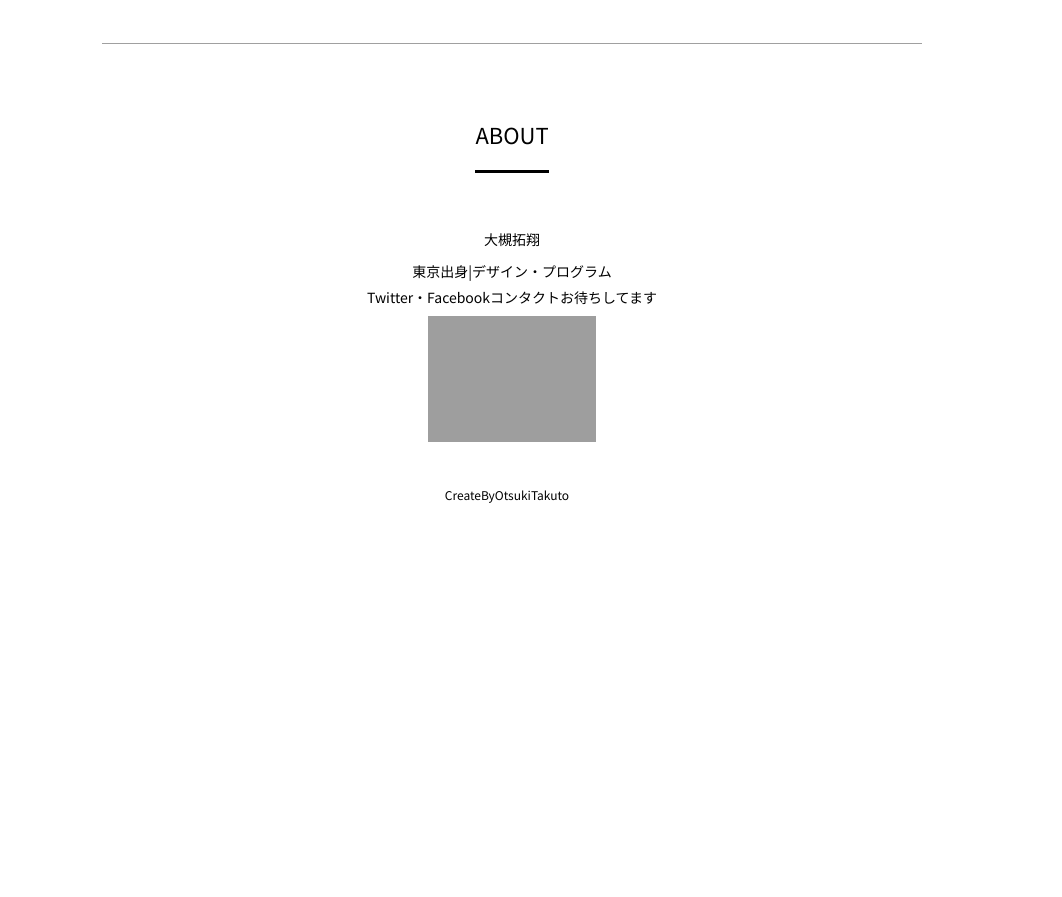
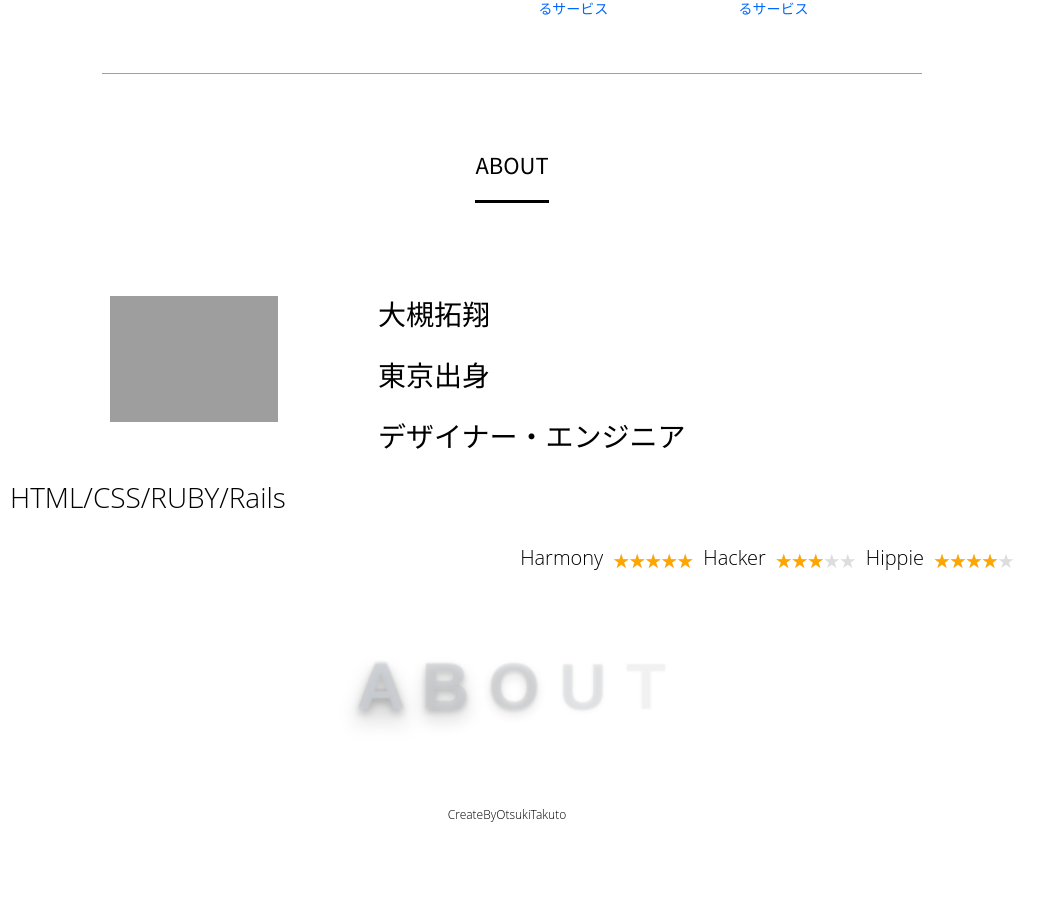
Before and after one commit to otsuki-takuto/about, a PHP site: page / in a window 1280 px wide. Shown: the part 1910-2807 px from the top of the page, without its empty margins (0-1062 px from the left). Before the commit the page ends 2413 px from the top, so only its background shows below. Run offline with PHP 8.4, Linux system fonts and the light colour scheme; grey boxes labelled with a size stand in for pictures from a placeholder-image service; some libraries are stand-ins or nearby versions; some web fonts are replaced; grey boxes are pictures that could not be loaded.

Commit message:
レスポンシブ

```diff
--- a/css/style.css
+++ b/css/style.css
@@ -131,7 +131,7 @@
 /* SEC03 BRAND
 ------------------------------------------------------------*/
 .col4 .img{
-	/*margin: 0 auto;*/
+	margin: 0 auto;
 	text-align: right;
 }
 
@@ -312,7 +312,7 @@
 		width: 100%;
 		height: 60px;
 		background: #fff;
-		border-bottom: 1px solid #ccc;
+		border-bottom: 1px solid #fff;
 	}
 
 	#sidebar h1{
@@ -323,6 +323,7 @@
 	#sidebar h1 img{
 		width: auto !important;
 		max-height: 25px;
+
 	}
 
   a#menu{
@@ -455,6 +456,266 @@
 	font-size: 20px;
 }
 
+/*@media only screen and (max-width: 640px){
+	.about{
+		margin: 100px 10px;
+		text-align: center;
+		font-size: 1px;
+		text-align: center;
+		width: 80%;
+		padding-bottom: 50px;
+ }
+}*/
+
 .about{
-	text-align: center;
+	margin: 100px 10px;
+/*	text-align: center;*/
+	font-size: 2em;
+	line-height: 200%;
 }
+img.takuto{
+	float:left;
+	margin: 10px 100px;
+}
+/*ーーーーーーーーーーーーーーーーーーーーーーーーーーーーーーーーーーーーーーーーーーーーーーーーーーーーーーーーーーーー*/
+@import url(http://fonts.googleapis.com/css?family=Open+Sans:400,600,700);
+.star-ratings-css {
+  unicode-bidi: bidi-override;
+  font-size: 25px;
+  height: 25px;
+  width: 100px;
+  margin: 0 auto;
+  position: relative;
+  padding: 0;
+  text-shadow: 0px 1px 0 #a2a2a2;
+}
+
+.star-ratings-css-top {
+  color: #e7711b;
+  padding: 0;
+  position: absolute;
+  z-index: 1;
+  display: block;
+  top: 0;
+  left: 0;
+  overflow: hidden;
+}
+.star-ratings-css-bottom {
+  padding: 0;
+  display: block;
+  z-index: 0;
+}
+.star-ratings-sprite {
+  background: url("https://s3-us-west-2.amazonaws.com/s.cdpn.io/2605/star-rating-sprite.png") repeat-x;
+  font-size: 0;
+  height: 21px;
+  line-height: 0;
+  overflow: hidden;
+  text-indent: -999em;
+  width: 110px;
+  margin: 0 auto;
+}
+.star-ratings-sprite-rating {
+  background: url("https://s3-us-west-2.amazonaws.com/s.cdpn.io/2605/star-rating-sprite.png") repeat-x;
+  background-position: 0 100%;
+  float: left;
+  height: 21px;
+  display: block;
+}
+body {
+  font-family: 'Open Sans', sans-serif;
+}
+em {
+  font-style: italic;
+}
+h1 {
+  font-size: 24px;
+  margin-bottom: 25px;
+  font-weight: bold;
+  text-transform: uppercase;
+}
+h2 {
+  font-size: 16px;
+  margin-bottom: 15px;
+}
+
+/*ーーーーーーーーーーーーーーーーーーーーーーーーーーーーーーーーーーーーーーーーーーーーーーーー*/
+
+@charset "UTF-8";
+.rate {
+  position: relative;
+  display: inline-block;
+  width: 80px;
+  height: 16px;
+  font-size: 16px;
+}
+.rate:before, .rate:after {
+  position: absolute;
+  top: 0;
+  left: 0;
+  content: '★★★★★';
+  display: inline-block;
+  height: 16px;
+  line-height: 16px;
+}
+.rate:before {
+  color: #ddd;
+}
+.rate:after {
+  color: #ffa500;
+  overflow: hidden;
+  white-space: nowrap;
+}
+
+.rate0:after {
+  width: 0;
+}
+
+.rate1:after {
+  width: 16px;
+}
+
+.rate1-5:after {
+  width: 24px;
+}
+
+.rate2:after {
+  width: 32px;
+}
+
+.rate2-5:after {
+  width: 40px;
+}
+
+.rate3:after {
+  width: 48px;
+}
+
+.rate3-5:after {
+  width: 56px;
+}
+
+.rate4:after {
+  width: 64px;
+}
+
+.rate4-5:after {
+  width: 72px;
+}
+
+.rate5:after {
+  width: 80px;
+}
+
+.wrap {
+  width: 80px;
+  margin: 10 auto;
+  float: right;
+}
+.text2{
+	font-size: 20px;
+	float:right;
+	margin: 0px 10px;
+}
+
+@media screen and (max-width: 460px){
+.hhh {display:none}
+}
+
+
+/*-----------------------------------------------------------*/
+html {
+  background: #CCD0D4;
+  min-height: 100%;
+}
+
+body {
+  min-height: 100%;
+}
+
+h1.loader {
+  text-align: center;
+  text-transform: uppercase;
+  font-family: 'Nunito', sans-serif;
+  font-size: 4.6875em;
+  color: transparent;
+  letter-spacing: 0.01em;
+}
+
+.loader span {
+  text-shadow:
+    0 0 2px rgba(204, 208, 212,0.9),
+    0 15px 25px rgba(0, 0, 0, 0.3),
+    0 -2px 3px rgba(0, 0, 0, 0.1),
+    0 -5px 10px rgba(255, 255, 255, 0.5),
+    0 5px 10px rgba(0, 0, 0, 0.3),
+    0 3px 4px rgba(255, 255, 255, 0.2),
+    0 0 20px rgba(255, 255, 255, 0.45);
+
+    animation: loading 0.85s ease-in-out infinite alternate;
+}
+
+@keyframes loading {
+	to {text-shadow:
+    0 0 2px rgba(204, 208, 212,0.2),
+    0 0 3px rgba(0, 0, 0, 0.02),
+    0 0 0 rgba(0, 0, 0, 0),
+    0 0 0 rgba(255, 255, 255, 0),
+    0 0 0 rgba(0, 0, 0, 0),
+    0 0 0 rgba(255, 255, 255, 0),
+    0 0 0 rgba(255, 255, 255, 0);}
+}
+
+.loader span:nth-child(2) {
+  animation-delay:0.15s;
+}
+
+.loader span:nth-child(3) {
+  animation-delay:0.30s;
+}
+
+.loader span:nth-child(4) {
+  animation-delay:0.45s;
+}
+
+.loader span:nth-child(5) {
+  animation-delay:0.60s;
+}
+
+.loader span:nth-child(6) {
+  animation-delay:0.75s;
+}
+
+.loader span:nth-child(7) {
+  animation-delay:0.90s;
+ }
+
+@media screen and (max-width: 460px){
+.none {display:none}
+}
+/*-----------------------------------------------------------*/
+@media screen and (max-width: 460px){
+	p.w-nomal{
+		text-align: center;
+	}
+}
+
+p.w-nomal{
+  word-wrap: normal;
+}
+
+p.w-break{
+  word-wrap: break-all;
+}
+
+p.b-nomal{
+  word-break: normal;
+}
+
+p.b-break{
+  word-break: break-all;
+}
+
+p.b-keep{
+  word-break: keep-all;
+}
--- a/index.html
+++ b/index.html
@@ -15,7 +15,7 @@
 
 		<div id="sidebar">
 			<div id="sidebarWrap">
-				<h1><img src="images/lifetool_logo_web.png" width="87" height="25" alt="logo"></h1>
+				<h1><img src="images/lifetool_logo_web.png" width="500" height="500" alt="logo"></h1>
 				<nav id="mainnav">
 					<p id="menuWrap"><a id="menu"><span id="menuBtn"></span></a></p>
 					<div class="panel">
@@ -95,21 +95,25 @@
 							<a href="https://otsuki-takuto-microposts.herokuapp.com/" target="_blank">tweeterクローン</a>
 						</li>
 						<li>
+						</br>
 							<!-- <p class="img"><img src="images/logo04.png" width="168" height="168" alt=""></p> -->
 							<img src="http://placehold.it/350x300?text=WRITING" ></a>
 							<a href="http://room.trunk.fm/author/takuto-otsuki" target="_blank">WRITING</a>
 						</li>
 						<li>
+						</br>
 							<!-- <p class="img"><img src="images/logo04.png" width="168" height="168" alt=""></p> -->
 							<img src="http://placehold.it/350x300?text=MOVIE" ></a>
 							<a href="" target="_blank">MOVIE</a>
 						</li>
 						<li>
+						</br>
 							<!-- <p class="img"><img src="images/logo04.png" width="168" height="168" alt=""></p> -->
 							<img src="http://placehold.it/350x300?text=575" ></a>
 							<a href="https://haiku575.herokuapp.com/" target="_blank">|575|575と写真をあげるサービス
 						</li>
 						<li>
+						</br>
 							<!-- <p class="img"><img src="images/logo04.png" width="168" height="168" alt=""></p> -->
 							<img src="http://placehold.it/350x300?text=TRIPPIE" ></a>
 							<a href="https://trip-hip.herokuapp.com/" target="_blank">|TRIPPIE|旅の記録をするサービス</a>
@@ -125,20 +129,70 @@
 				<header>
 					<h2><span>ABOUT</span></h2>
 				</header>
-				<div class="about">
-				<p>大槻拓翔</p>
-				<p>東京出身|デザイン・プログラム</br>Twitter・Facebookコンタクトお待ちしてます</p>
-				<p class="img"><img src="images/001384880023.jpg" width="168" height="168" alt=""></p>
+		<div class="about">
+				<p><img src="images/001384880023.jpg" width="168" height="168" alt="" class="takuto"><!-- 東京出身|デザイナー・エンジニア</br>コンタクトお待ちしてます</br>|スキルシート|</br>開発言語 HTML/CSS/RUBY/Rails/Mysql --></p>
+				<p class="w-nomal">
+				大槻拓翔
+				</p>
+
+				<p class="w-nomal">
+				東京出身
+    		</p>
+    <p class="w-nomal">
+      デザイナー・エンジニア
+    </p>
+    <p class="w-nomal">
+      HTML/CSS/RUBY/Rails
+    </p>
+
+
+			<div class="hhh">
+				<div class="wrap">
+					  <span class="rate rate4"></span>
 				</div>
+
+				<div class="text2">
+					 <p>Hippie</p>
+				</div>
+
+				<div class="wrap">
+					  <span class="rate rate3"></span>
+				</div>
+
+				<div class="text2">
+						<p>Hacker</p>
+				</div>
+
+				<div class="wrap">
+					  <span class="rate rate5"></span>
+				</div>
+
+				<div class="text2">
+						<p>Harmony</p>
+				</div>
+
+			</div>
+			</div>
 			</section>
 			<!-- // COMPANY -->
+				<div class="none">
+					<h1 class="loader">
+					  <span>A</span>
+					  <span>B</span>
+					  <span>O</span>
+					  <span>U</span>
+					  <span>T</span>
+					</h1>
+				</div>
 
 			<footer id="footer">
-			CreateByOtsukiTakuto
+			 CreateByOtsukiTakuto
 			</footer>
 
 		</div>
 	</div>
 
+
+
 </body>
 </html>
```
